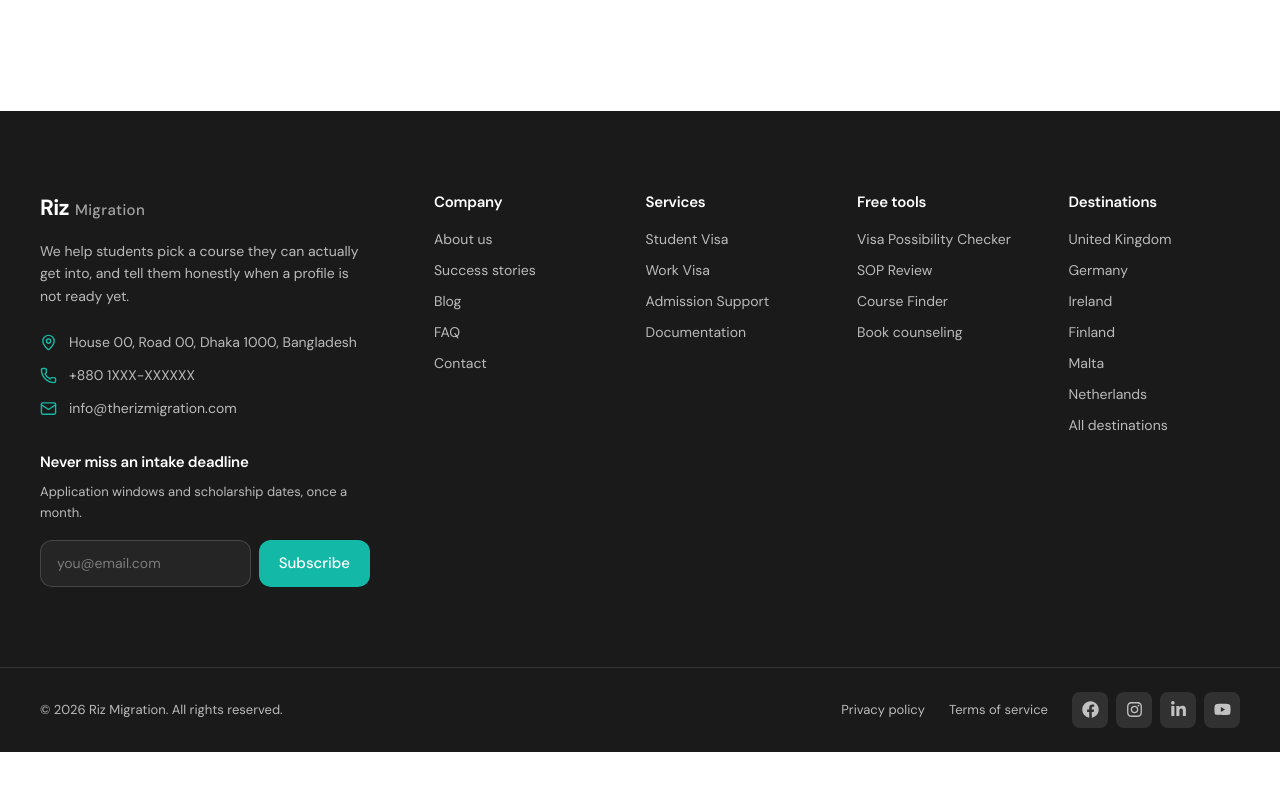
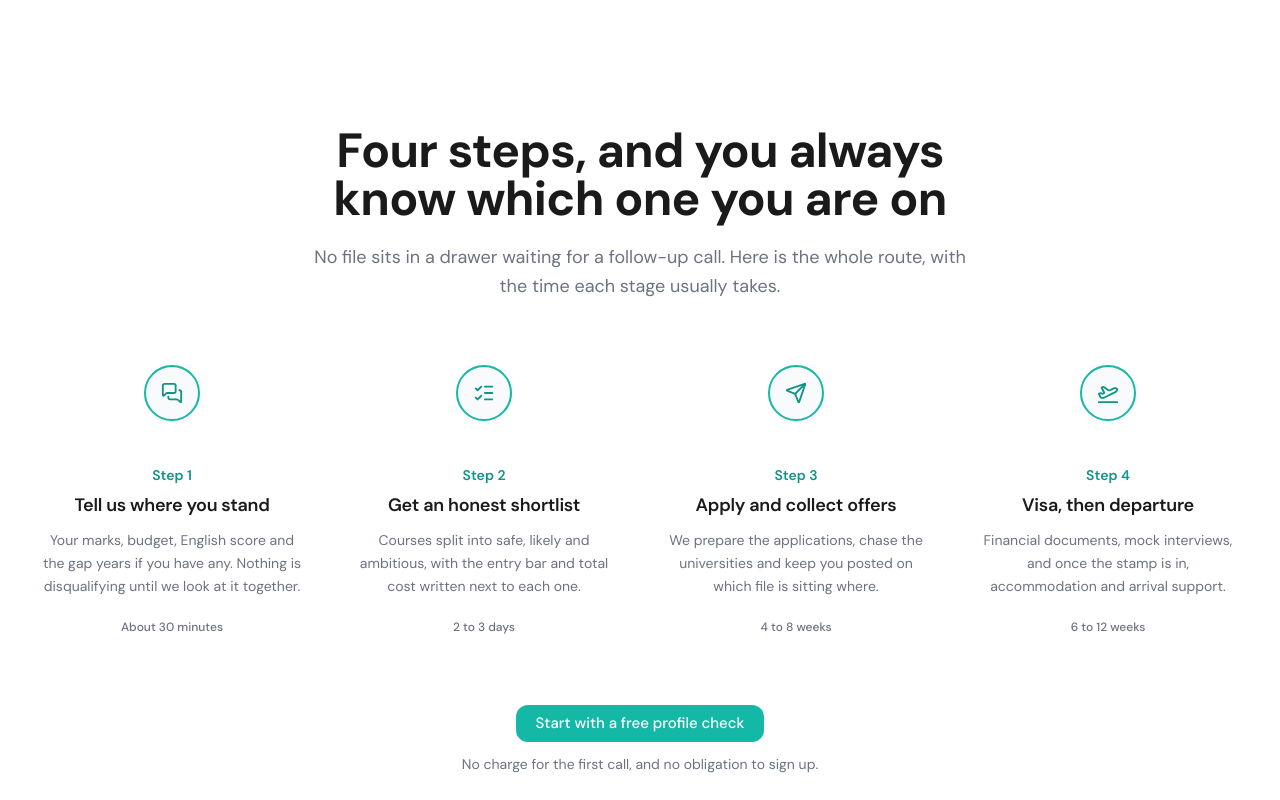
Before and after one commit to fnhnafiz/riz-migration, a Next.js app: page / in a window 1280 px wide. Shown: the part 6020-6820 px from the top of the page. Before the commit the page ends 6772 px from the top, so only its background shows below. Built offline with nearby package versions, Linux system fonts and the light colour scheme; no server answers.

Commit message:
how its work section added

```diff
--- a/app/(main)/page.jsx
+++ b/app/(main)/page.jsx
@@ -3,6 +3,7 @@ import Consultation from "@/components/home/Consultation";
 import CourseFinderBanner from "@/components/home/CourseFinderBanner";
 import Destinations from "@/components/home/Destinations";
 import Hero from "@/components/home/Hero";
+import HowItWorks from "@/components/home/HowItWorks";
 import Services from "@/components/home/Services";
 import TrustBar from "@/components/home/TrustBar";
 import React from "react";
@@ -17,6 +18,7 @@ const page = () => {
       <AiTools />
       <Consultation />
       <CourseFinderBanner />
+      <HowItWorks />
     </div>
   );
 };
--- /dev/null
+++ b/components/home/HowItWorks.jsx
@@ -0,0 +1,91 @@
+import Link from "next/link";
+import { MessagesSquare, ListChecks, Send, PlaneTakeoff } from "lucide-react";
+
+const steps = [
+  {
+    icon: MessagesSquare,
+    title: "Tell us where you stand",
+    desc: "Your marks, budget, English score and the gap years if you have any. Nothing is disqualifying until we look at it together.",
+    duration: "About 30 minutes",
+  },
+  {
+    icon: ListChecks,
+    title: "Get an honest shortlist",
+    desc: "Courses split into safe, likely and ambitious, with the entry bar and total cost written next to each one.",
+    duration: "2 to 3 days",
+  },
+  {
+    icon: Send,
+    title: "Apply and collect offers",
+    desc: "We prepare the applications, chase the universities and keep you posted on which file is sitting where.",
+    duration: "4 to 8 weeks",
+  },
+  {
+    icon: PlaneTakeoff,
+    title: "Visa, then departure",
+    desc: "Financial documents, mock interviews, and once the stamp is in, accommodation and arrival support.",
+    duration: "6 to 12 weeks",
+  },
+];
+
+export default function HowItWorks() {
+  return (
+    <section className=" py-20 lg:py-28">
+      <div className="wrapper px-5 lg:px-8">
+        <div className="mx-auto max-w-2xl text-center">
+          <h2 className="text-3xl font-bold sm:text-4xl lg:text-5xl">
+            Four steps, and you always know which one you are on
+          </h2>
+          <p className="mt-5 text-lg leading-relaxed">
+            No file sits in a drawer waiting for a follow-up call. Here is the
+            whole route, with the time each stage usually takes.
+          </p>
+        </div>
+
+        <div className="relative mt-16">
+          {/* মোবাইলে খাড়া রেখা, বড় স্ক্রিনে আড়াআড়ি */}
+          <span
+            aria-hidden="true"
+            className="absolute bottom-6 left-7 top-6 border-l-2 border-dashed border-border lg:inset-x-[12.5%] lg:bottom-auto lg:left-auto lg:top-7 lg:border-l-0 lg:border-t-2"
+          />
+
+          <ol className="relative grid gap-10 lg:grid-cols-4 lg:gap-8">
+            {steps.map(({ icon: Icon, title, desc, duration }, index) => (
+              <li
+                key={title}
+                className="flex gap-5 lg:flex-col lg:items-center lg:text-center"
+              >
+                {/* বৃত্তের bg-surface রেখাটাকে ঢেকে দেয় */}
+                <span className="flex h-14 w-14 shrink-0 items-center justify-center rounded-full border-2 border-primary bg-surface text-primary-dark">
+                  <Icon size={22} />
+                </span>
+
+                <div className="lg:mt-6">
+                  <p className="text-sm font-semibold text-primary-dark">
+                    Step {index + 1}
+                  </p>
+                  <h3 className="mt-1.5 text-lg font-semibold">{title}</h3>
+                  <p className="mt-2.5 text-sm leading-relaxed lg:mx-auto lg:max-w-[260px]">
+                    {desc}
+                  </p>
+                  <p className="mt-4 inline-block rounded-full bg-white px-3 py-1.5 text-xs font-medium text-body">
+                    {duration}
+                  </p>
+                </div>
+              </li>
+            ))}
+          </ol>
+        </div>
+
+        <div className="mt-16 text-center">
+          <Link href="/counseling" className="btn btn-primary">
+            Start with a free profile check
+          </Link>
+          <p className="mt-3 text-sm">
+            No charge for the first call, and no obligation to sign up.
+          </p>
+        </div>
+      </div>
+    </section>
+  );
+}
```
